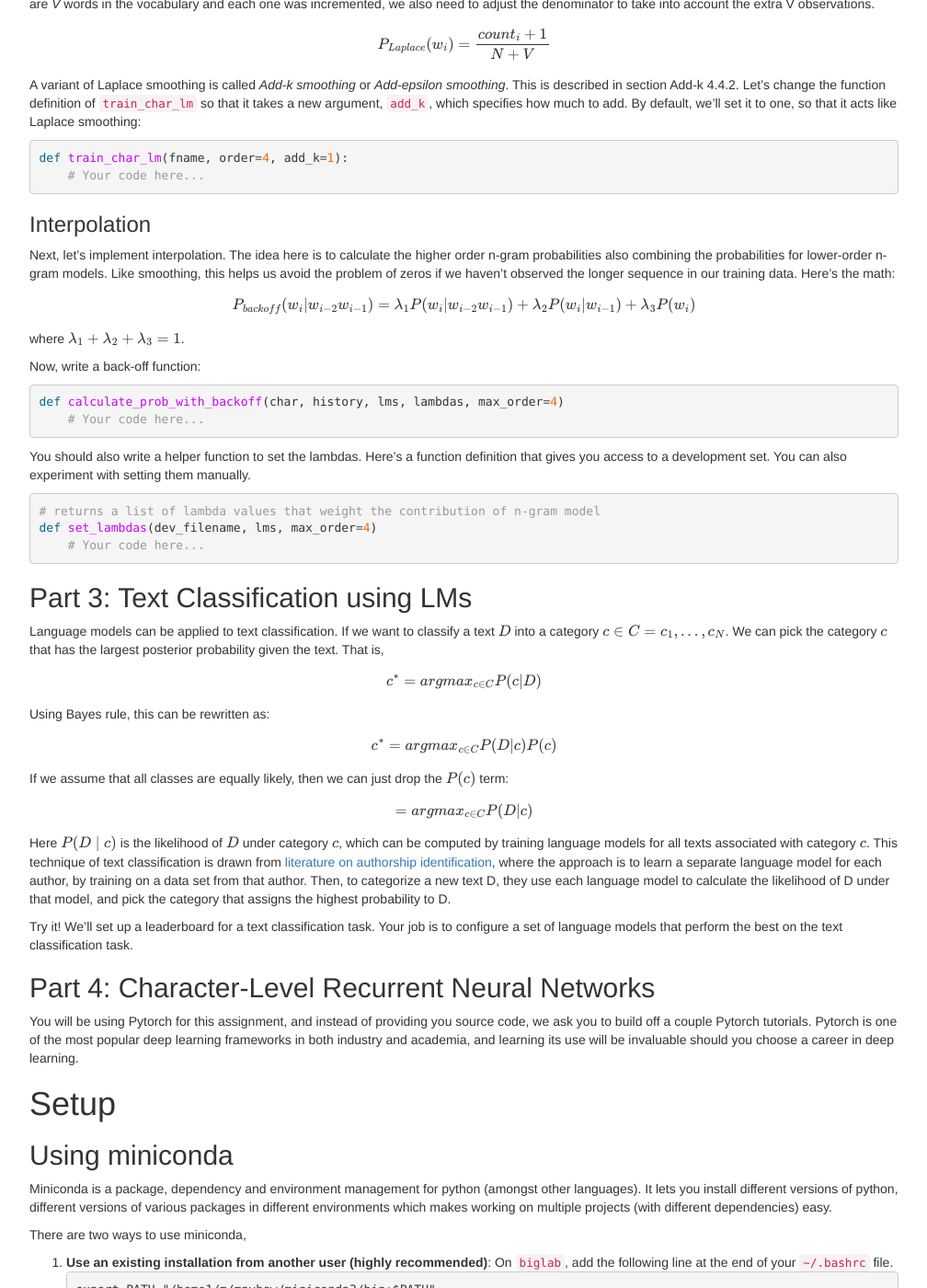
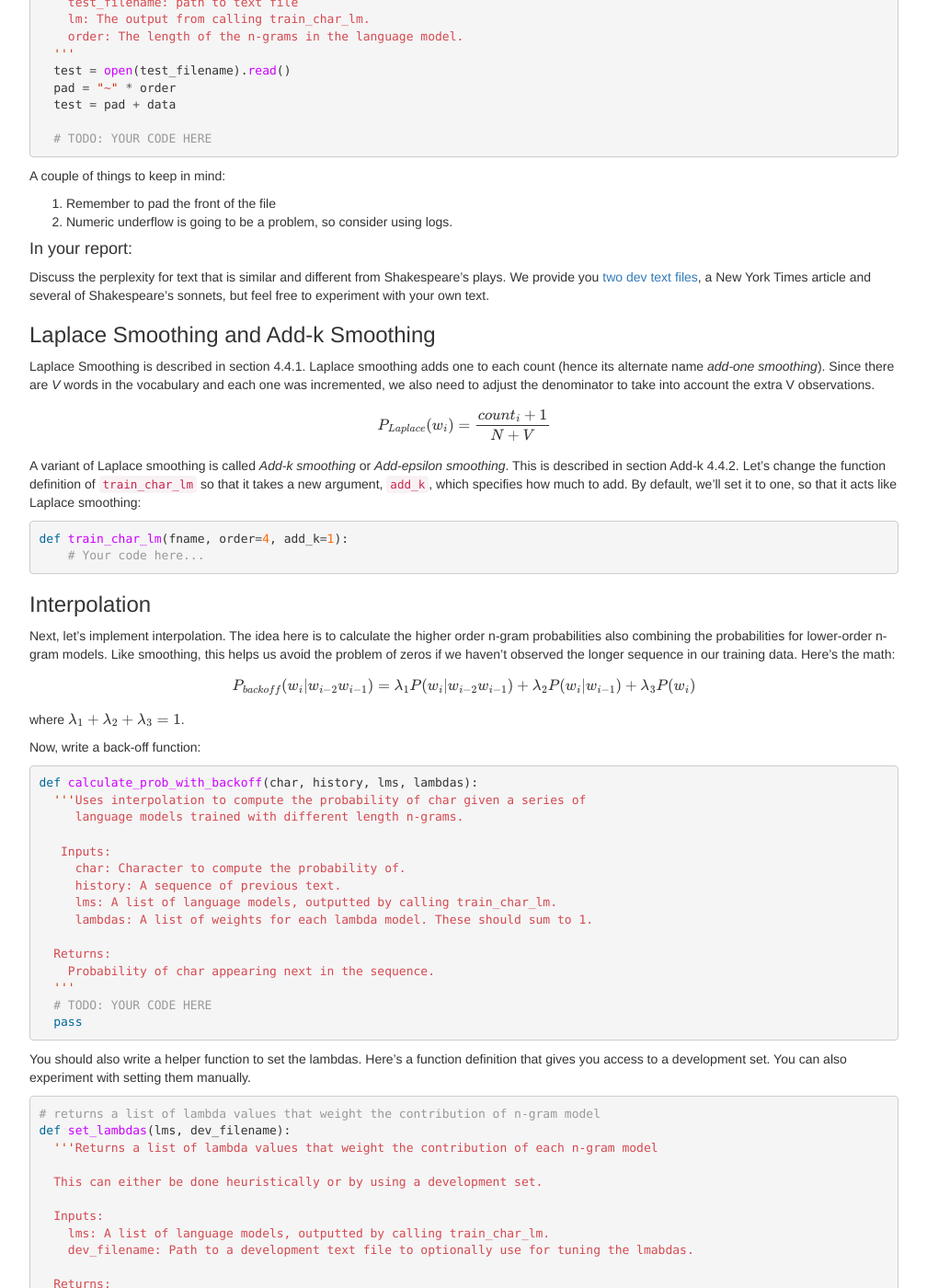
Before and after one commit to computational-linguistics-class/computational-linguistics-class.github.io, a Jekyll site: the page built from assignment5.md, in a window 1280 px wide and 1400 px high, scrolled down 5073 px. Shown: the whole window at 92% size, without its empty margins (233-1241 px from the left). Built offline with Jekyll 4.4.1, drawn with Linux system fonts in a browser that asks for light colours; nearby versions of some CDN libraries; formulas are drawn with MathJax 3; a script that is not in the unit is left out; some of the changed text lies outside the part shown.

Commit message:
Added a section to perplexity and changes some of the stub code

```diff
--- a/assignment5.md
+++ b/assignment5.md
@@ -184,13 +184,23 @@ To generate a passage of text, we just seed it with the initial history and run
 
 {% highlight python %}
 def generate_text(lm, order, nletters=500):
-    history = "~" * order
-    out = []
-    for i in xrange(nletters):
-        c = generate_letter(lm, history, order)
-        history = history[-order:] + c
-        out.append(c)
-    return "".join(out)
+  '''Generates a bunch of random text based on the language model.
+
+  Inputs:
+  lm: The output from calling train_char_lm.
+  history: A sequence of previous text.
+  order: The length of the n-grams in the language model.
+
+  Returns:
+    A letter
+  '''
+  history = "~" * order
+  out = []
+  for i in range(nletters):
+    c = generate_letter(lm, history, order)
+    history = history[-order:] + c
+    out.append(c)
+  return "".join(out)
 {% endhighlight %}
 
 Now, try generating some Shakespeare with different order n-gram models.  You should try running the following commands.
@@ -296,11 +306,19 @@ $$ = \sqrt[N]{\prod_{i=1}^{N}{\frac{1}{P(w_i \mid w_1 ... w_{i-1})}}}$$
 OK - let's implement it. Here's a possible function signature for perplexity.  (We might update it during class on Wednesday).  Give it a go.
 
 {% highlight python %}
-def perplexity(test_filename, lm, order=4)
-    test = file(test_filename).read()
-    pad = "~" * order
-	test = pad + data
-    # Your code here...
+def perplexity(test_filename, lm, order=4):
+  '''Computes the perplexity of a text file given the language model.
+
+  Inputs:
+    test_filename: path to text file
+    lm: The output from calling train_char_lm.
+    order: The length of the n-grams in the language model.
+  '''
+  test = open(test_filename).read()
+  pad = "~" * order
+  test = pad + data
+
+  # TODO: YOUR CODE HERE
 {% endhighlight %}
 
 
@@ -310,7 +328,8 @@ A couple of things to keep in mind:
 2. Numeric underflow is going to be a problem, so consider using logs.
 
 
-
+#### In your report:
+Discuss the perplexity for text that is similar and different from Shakespeare's plays. We provide you [two dev text files](downloads/hw5/test_data.zip), a New York Times article and several of Shakespeare's sonnets, but feel free to experiment with your own text.
 
 ### Laplace Smoothing and Add-k Smoothing
 
@@ -337,16 +356,41 @@ where $\lambda_1 + \lambda_2 + \lambda_3 = 1$.
 Now, write a back-off function:
 
 {% highlight python %}
-def calculate_prob_with_backoff(char, history, lms, lambdas, max_order=4)
-    # Your code here...
+def calculate_prob_with_backoff(char, history, lms, lambdas):
+  '''Uses interpolation to compute the probability of char given a series of
+     language models trained with different length n-grams.
+
+   Inputs:
+     char: Character to compute the probability of.
+     history: A sequence of previous text.
+     lms: A list of language models, outputted by calling train_char_lm.
+     lambdas: A list of weights for each lambda model. These should sum to 1.
+
+  Returns:
+    Probability of char appearing next in the sequence.
+  '''
+  # TODO: YOUR CODE HERE
+  pass
 {% endhighlight %}
 
 You should also write a helper function to set the lambdas.  Here's a function definition that gives you access to a development set.  You can also experiment with setting them manually.
 
 {% highlight python %}
 # returns a list of lambda values that weight the contribution of n-gram model
-def set_lambdas(dev_filename, lms, max_order=4)
-    # Your code here...
+def set_lambdas(lms, dev_filename):
+  '''Returns a list of lambda values that weight the contribution of each n-gram model
+
+  This can either be done heuristically or by using a development set.
+
+  Inputs:
+    lms: A list of language models, outputted by calling train_char_lm.
+    dev_filename: Path to a development text file to optionally use for tuning the lmabdas.
+
+  Returns:
+    Probability of char appearing next in the sequence.
+  '''
+  # TODO: YOUR CODE HERE
+  pass
 {% endhighlight %}
 
 ## Part 3: Text Classification using LMs
```
